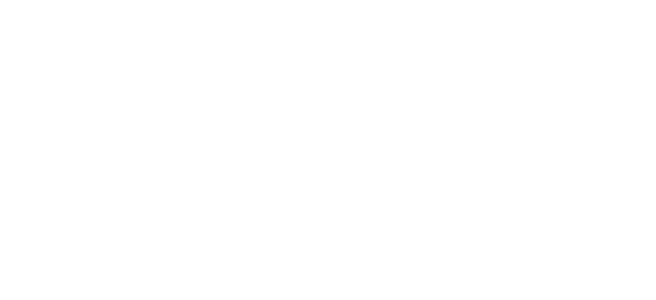
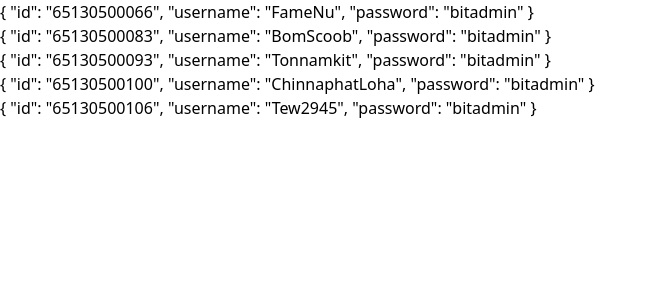
Before and after one commit to ChinnaphatLoha/PROJECT2-SEC-2-bit.ac.th.tew, a Vue app: page / in a window 1280 px wide. Before the commit this address had no page. Shown: the top 300 px of the page, without its empty margins (0-656 px from the left). Built offline with nearby package versions, Linux system fonts and the light colour scheme; data requests are answered from the project's data file.

Commit message:
Add: testApi component, workflows

```diff
--- a/src/App.vue
+++ b/src/App.vue
@@ -1,5 +1,9 @@
-<script setup></script>
+<script setup>
+import TestApi from './components/TestApi.vue';
+</script>
 
 <template>
-  <div></div>
+  <div>
+    <TestApi />
+  </div>
 </template>
--- /dev/null
+++ b/src/components/TestApi.vue
@@ -0,0 +1,24 @@
+<script setup>
+import { ref, onMounted } from 'vue'
+const fecthUsers = async () => {
+    return fetch('http://localhost:3000/users')
+        .then(reponse => reponse.json())
+};
+
+const users = ref([]);
+
+onMounted(() => {
+    fecthUsers().then(user => {
+        users.value = user;
+    })
+});
+</script>
+
+<template>
+    <div>
+        <h2 v-for="user in users" :key="user.id"> {{ user }} </h2>
+    </div>
+</template>
+
+
+<style scoped></style>
```
